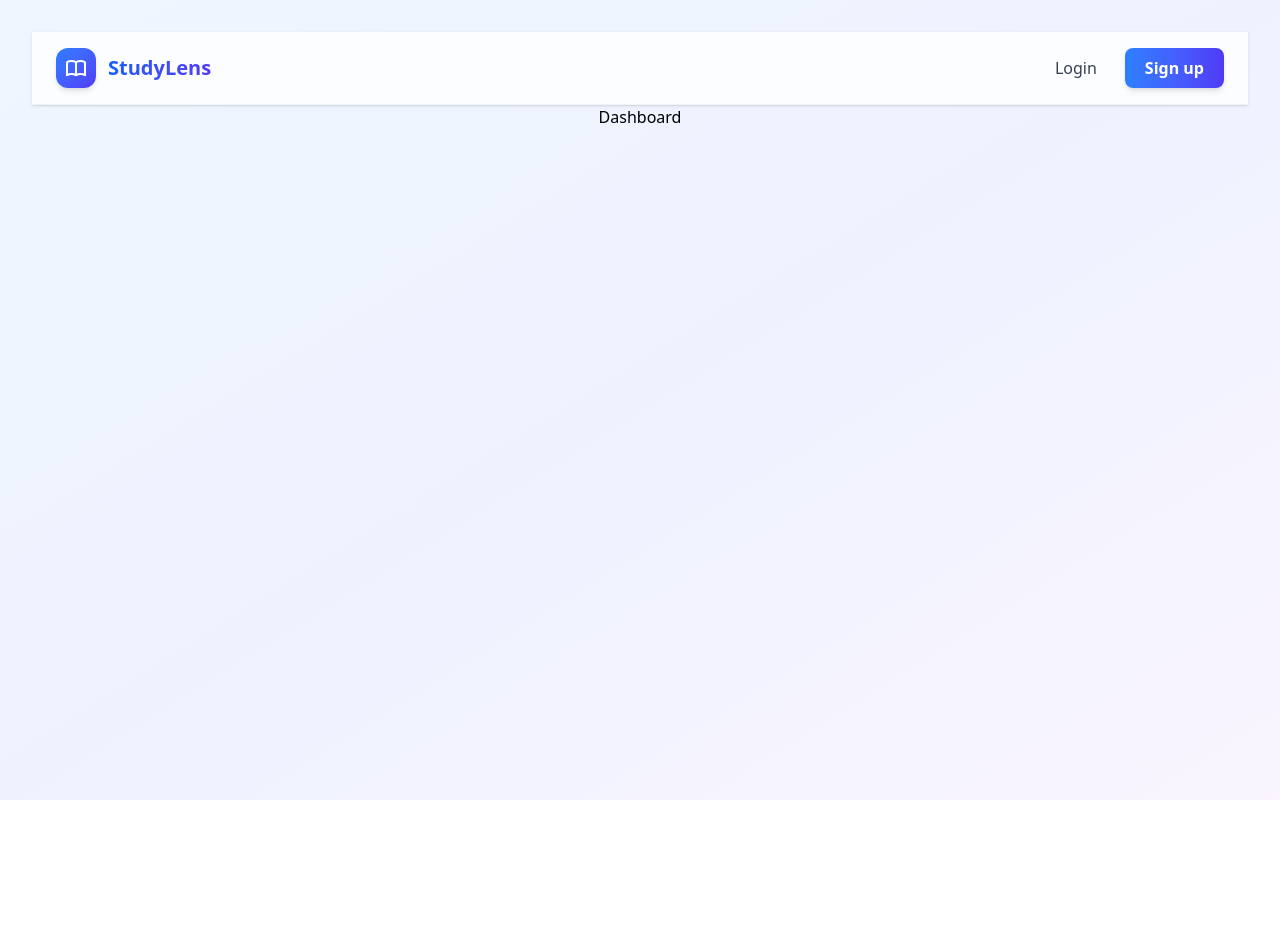
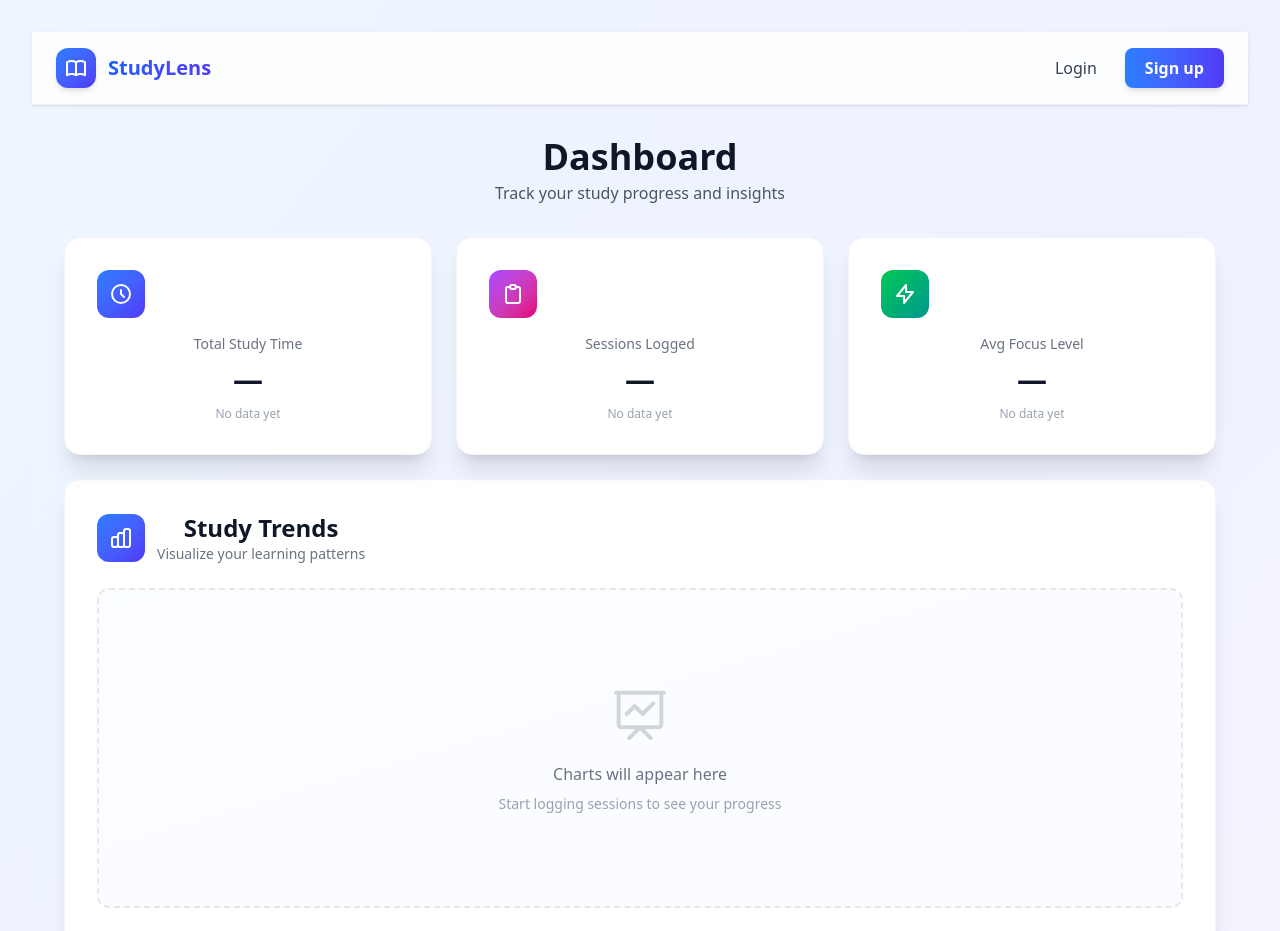
Before and after one commit to MAbdullahDev01/studylens-ai, a React app in the folder frontend/: page /dashboard in a window 1280 px wide. Shown: the top 931 px of the page. Before the commit the page ends 800 px from the top, so only its background shows below. Built offline with nearby package versions, Linux system fonts and the light colour scheme; no server answers; the HTML template or start-up script is replaced by a standard one.

Commit message:
feat: create dashboard skeleton layout
- Add dashboard page layout
- Add stats, charts, and recent sessions sections
- Prepare structure for future data integration

```diff
--- a/frontend/src/App.jsx
+++ b/frontend/src/App.jsx
@@ -5,7 +5,6 @@ import HomePage from "./pages/HomePage";
 import LoginPage from "./pages/LoginPage";
 import RegisterPage from "./pages/RegisterPage";
 import Dashboard from "./pages/Dashboard";
-import Session from "./components/study/StudySessionForm"
 
 import './App.css'
 
@@ -18,7 +17,6 @@ function App() {
         <Route path="/login" element={<LoginPage />} />
         <Route path="/register" element={<RegisterPage />} />
         <Route path="/dashboard" element={<Dashboard />} />
-        <Route path="/session" element={<Session />} />
       </Routes>
     </BrowserRouter>
   )
--- /dev/null
+++ b/frontend/src/components/dashboard/ChartsSection.jsx
@@ -0,0 +1,43 @@
+const ChartsSection = () => {
+  return (
+    <div className="bg-white rounded-xl sm:rounded-2xl shadow-xl p-6 sm:p-8 border border-gray-100">
+      {/* Header */}
+      <div className="flex items-center gap-3 mb-4 sm:mb-6">
+        <div className="w-10 h-10 sm:w-12 sm:h-12 bg-linear-to-br from-blue-500 to-indigo-600 rounded-xl flex items-center justify-center shrink-0">
+          <svg className="w-5 h-5 sm:w-6 sm:h-6 text-white" fill="none" stroke="currentColor" viewBox="0 0 24 24">
+            <path strokeLinecap="round" strokeLinejoin="round" strokeWidth={2} d="M9 19v-6a2 2 0 00-2-2H5a2 2 0 00-2 2v6a2 2 0 002 2h2a2 2 0 002-2zm0 0V9a2 2 0 012-2h2a2 2 0 012 2v10m-6 0a2 2 0 002 2h2a2 2 0 002-2m0 0V5a2 2 0 012-2h2a2 2 0 012 2v14a2 2 0 01-2 2h-2a2 2 0 01-2-2z" />
+          </svg>
+        </div>
+        <div>
+          <h2 className="text-lg sm:text-xl lg:text-2xl font-bold text-gray-900">
+            Study Trends
+          </h2>
+          <p className="text-xs sm:text-sm text-gray-500">Visualize your learning patterns</p>
+        </div>
+      </div>
+
+      {/* Chart Placeholder */}
+      <div className="h-48 sm:h-64 lg:h-80 flex flex-col items-center justify-center text-gray-400 border-2 border-dashed border-gray-200 rounded-xl bg-linear-to-br from-blue-50/30 to-indigo-50/30">
+        <svg className="w-12 h-12 sm:w-16 sm:h-16 text-gray-300 mb-3 sm:mb-4" fill="none" stroke="currentColor" viewBox="0 0 24 24">
+          <path strokeLinecap="round" strokeLinejoin="round" strokeWidth={1.5} d="M7 12l3-3 3 3 4-4M8 21l4-4 4 4M3 4h18M4 4h16v12a1 1 0 01-1 1H5a1 1 0 01-1-1V4z" />
+        </svg>
+        <p className="text-sm sm:text-base font-medium text-gray-500">Charts will appear here</p>
+        <p className="text-xs sm:text-sm text-gray-400 mt-1 sm:mt-2">Start logging sessions to see your progress</p>
+      </div>
+
+      {/* Info Box */}
+      <div className="mt-4 sm:mt-6 p-3 sm:p-4 bg-blue-50 border border-blue-100 rounded-lg">
+        <div className="flex gap-2 sm:gap-3">
+          <svg className="w-4 h-4 sm:w-5 sm:h-5 text-blue-500 shrink-0 mt-0.5" fill="currentColor" viewBox="0 0 20 20">
+            <path fillRule="evenodd" d="M18 10a8 8 0 11-16 0 8 8 0 0116 0zm-7-4a1 1 0 11-2 0 1 1 0 012 0zM9 9a1 1 0 000 2v3a1 1 0 001 1h1a1 1 0 100-2v-3a1 1 0 00-1-1H9z" clipRule="evenodd" />
+          </svg>
+          <p className="text-xs sm:text-sm text-blue-700">
+            Track your study duration, focus levels, and subject distribution with interactive charts.
+          </p>
+        </div>
+      </div>
+    </div>
+  );
+};
+
+export default ChartsSection;
--- /dev/null
+++ b/frontend/src/components/dashboard/RecentSessions.jsx
@@ -0,0 +1,57 @@
+const RecentSessions = () => {
+  return (
+    <div className="bg-white rounded-xl sm:rounded-2xl shadow-xl p-6 sm:p-8 border border-gray-100">
+      {/* Header */}
+      <div className="flex items-center gap-3 mb-4 sm:mb-6">
+        <div className="w-10 h-10 sm:w-12 sm:h-12 bg-linear-to-br from-purple-500 to-pink-600 rounded-xl flex items-center justify-center shrink-0">
+          <svg className="w-5 h-5 sm:w-6 sm:h-6 text-white" fill="none" stroke="currentColor" viewBox="0 0 24 24">
+            <path strokeLinecap="round" strokeLinejoin="round" strokeWidth={2} d="M12 8v4l3 3m6-3a9 9 0 11-18 0 9 9 0 0118 0z" />
+          </svg>
+        </div>
+        <div>
+          <h2 className="text-lg sm:text-xl lg:text-2xl font-bold text-gray-900">
+            Recent Study Sessions
+          </h2>
+          <p className="text-xs sm:text-sm text-gray-500">Your latest study activities</p>
+        </div>
+      </div>
+
+      {/* Empty State */}
+      <div className="flex flex-col items-center justify-center py-8 sm:py-12 text-center">
+        <div className="w-16 h-16 sm:w-20 sm:h-20 bg-linear-to-br from-purple-100 to-pink-100 rounded-full flex items-center justify-center mb-4 sm:mb-6">
+          <svg className="w-8 h-8 sm:w-10 sm:h-10 text-purple-500" fill="none" stroke="currentColor" viewBox="0 0 24 24">
+            <path strokeLinecap="round" strokeLinejoin="round" strokeWidth={2} d="M9 5H7a2 2 0 00-2 2v12a2 2 0 002 2h10a2 2 0 002-2V7a2 2 0 00-2-2h-2M9 5a2 2 0 002 2h2a2 2 0 002-2M9 5a2 2 0 012-2h2a2 2 0 012 2m-6 9l2 2 4-4" />
+          </svg>
+        </div>
+        <p className="text-sm sm:text-base font-medium text-gray-500 mb-1 sm:mb-2">
+          No sessions to display yet
+        </p>
+        <p className="text-xs sm:text-sm text-gray-400 mb-4 sm:mb-6 max-w-sm px-4">
+          Start logging your study sessions to track your progress and see them here
+        </p>
+        <button className="bg-linear-to-r from-purple-500 to-pink-600 text-white font-semibold px-4 sm:px-6 py-2 sm:py-2.5 text-sm sm:text-base rounded-lg hover:from-purple-600 hover:to-pink-700 focus:outline-none focus:ring-2 focus:ring-purple-500 focus:ring-offset-2 transition duration-200 shadow-lg hover:shadow-xl active:transform active:scale-[0.98]">
+          <span className="flex items-center gap-2">
+            <svg className="w-4 h-4 sm:w-5 sm:h-5" fill="none" stroke="currentColor" viewBox="0 0 24 24">
+              <path strokeLinecap="round" strokeLinejoin="round" strokeWidth={2} d="M12 4v16m8-8H4" />
+            </svg>
+            Log Your First Session
+          </span>
+        </button>
+      </div>
+
+      {/* Info Box */}
+      <div className="mt-4 sm:mt-6 p-3 sm:p-4 bg-purple-50 border border-purple-100 rounded-lg">
+        <div className="flex gap-2 sm:gap-3">
+          <svg className="w-4 h-4 sm:w-5 sm:h-5 text-purple-500 shrink-0 mt-0.5" fill="currentColor" viewBox="0 0 20 20">
+            <path fillRule="evenodd" d="M18 10a8 8 0 11-16 0 8 8 0 0116 0zm-7-4a1 1 0 11-2 0 1 1 0 012 0zM9 9a1 1 0 000 2v3a1 1 0 001 1h1a1 1 0 100-2v-3a1 1 0 00-1-1H9z" clipRule="evenodd" />
+          </svg>
+          <p className="text-xs sm:text-sm text-purple-700">
+            Recent sessions will display here with details like subject, duration, focus level, and notes.
+          </p>
+        </div>
+      </div>
+    </div>
+  );
+};
+
+export default RecentSessions;
--- /dev/null
+++ b/frontend/src/components/dashboard/StatsGrid.jsx
@@ -0,0 +1,49 @@
+const StatsGrid = () => {
+  return (
+    <div className="grid grid-cols-1 sm:grid-cols-2 lg:grid-cols-3 gap-4 sm:gap-6">
+      {/* Total Study Time */}
+      <div className="bg-white rounded-xl sm:rounded-2xl shadow-xl p-6 sm:p-8 border border-gray-100 hover:shadow-2xl transition-shadow duration-200">
+        <div className="flex items-center justify-between mb-3 sm:mb-4">
+          <div className="w-10 h-10 sm:w-12 sm:h-12 bg-linear-to-br from-blue-500 to-indigo-600 rounded-xl flex items-center justify-center">
+            <svg className="w-5 h-5 sm:w-6 sm:h-6 text-white" fill="none" stroke="currentColor" viewBox="0 0 24 24">
+              <path strokeLinecap="round" strokeLinejoin="round" strokeWidth={2} d="M12 8v4l3 3m6-3a9 9 0 11-18 0 9 9 0 0118 0z" />
+            </svg>
+          </div>
+        </div>
+        <p className="text-xs sm:text-sm font-medium text-gray-500 mb-1 sm:mb-2">Total Study Time</p>
+        <p className="text-2xl sm:text-3xl font-bold text-gray-900">—</p>
+        <p className="text-xs text-gray-400 mt-2">No data yet</p>
+      </div>
+
+      {/* Sessions Logged */}
+      <div className="bg-white rounded-xl sm:rounded-2xl shadow-xl p-6 sm:p-8 border border-gray-100 hover:shadow-2xl transition-shadow duration-200">
+        <div className="flex items-center justify-between mb-3 sm:mb-4">
+          <div className="w-10 h-10 sm:w-12 sm:h-12 bg-linear-to-br from-purple-500 to-pink-600 rounded-xl flex items-center justify-center">
+            <svg className="w-5 h-5 sm:w-6 sm:h-6 text-white" fill="none" stroke="currentColor" viewBox="0 0 24 24">
+              <path strokeLinecap="round" strokeLinejoin="round" strokeWidth={2} d="M9 5H7a2 2 0 00-2 2v12a2 2 0 002 2h10a2 2 0 002-2V7a2 2 0 00-2-2h-2M9 5a2 2 0 002 2h2a2 2 0 002-2M9 5a2 2 0 012-2h2a2 2 0 012 2" />
+            </svg>
+          </div>
+        </div>
+        <p className="text-xs sm:text-sm font-medium text-gray-500 mb-1 sm:mb-2">Sessions Logged</p>
+        <p className="text-2xl sm:text-3xl font-bold text-gray-900">—</p>
+        <p className="text-xs text-gray-400 mt-2">No data yet</p>
+      </div>
+
+      {/* Avg Focus Level */}
+      <div className="bg-white rounded-xl sm:rounded-2xl shadow-xl p-6 sm:p-8 border border-gray-100 hover:shadow-2xl transition-shadow duration-200 sm:col-span-2 lg:col-span-1">
+        <div className="flex items-center justify-between mb-3 sm:mb-4">
+          <div className="w-10 h-10 sm:w-12 sm:h-12 bg-linear-to-br from-green-500 to-teal-600 rounded-xl flex items-center justify-center">
+            <svg className="w-5 h-5 sm:w-6 sm:h-6 text-white" fill="none" stroke="currentColor" viewBox="0 0 24 24">
+              <path strokeLinecap="round" strokeLinejoin="round" strokeWidth={2} d="M13 10V3L4 14h7v7l9-11h-7z" />
+            </svg>
+          </div>
+        </div>
+        <p className="text-xs sm:text-sm font-medium text-gray-500 mb-1 sm:mb-2">Avg Focus Level</p>
+        <p className="text-2xl sm:text-3xl font-bold text-gray-900">—</p>
+        <p className="text-xs text-gray-400 mt-2">No data yet</p>
+      </div>
+    </div>
+  );
+};
+
+export default StatsGrid;
--- a/frontend/src/pages/Dashboard.jsx
+++ b/frontend/src/pages/Dashboard.jsx
@@ -1,5 +1,23 @@
+import StatsGrid from "../components/dashboard/StatsGrid";
+import ChartsSection from "../components/dashboard/ChartsSection";
+import RecentSessions from "../components/dashboard/RecentSessions";
+
 const Dashboard = () => {
-  return <div>Dashboard</div>;
+  return (
+    <div className="min-h-screen bg-linear-to-br from-blue-50 via-indigo-50 to-purple-50 p-4 sm:p-6 lg:p-8">
+      <div className="max-w-7xl mx-auto">
+        <div className="mb-6 sm:mb-8">
+          <h1 className="text-2xl sm:text-3xl lg:text-4xl font-bold text-gray-900">Dashboard</h1>
+          <p className="text-sm sm:text-base text-gray-600 mt-1">Track your study progress and insights</p>
+        </div>
+        <div className="space-y-4 sm:space-y-6">
+          <StatsGrid />
+          <ChartsSection />
+          <RecentSessions />
+        </div>
+      </div>
+    </div>
+  );
 };
 
 export default Dashboard;
```
